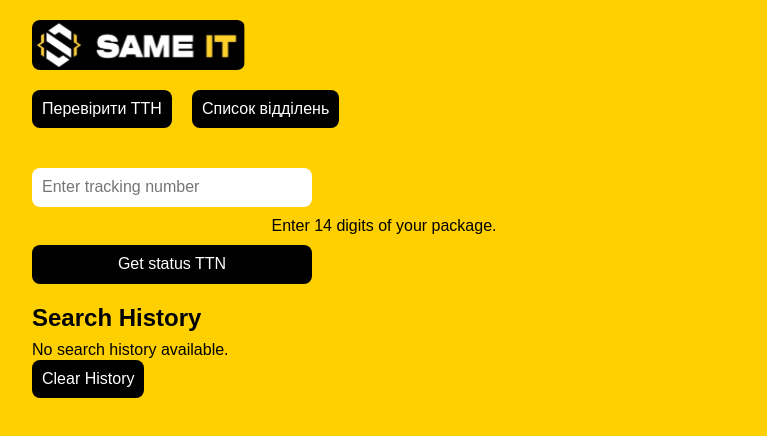
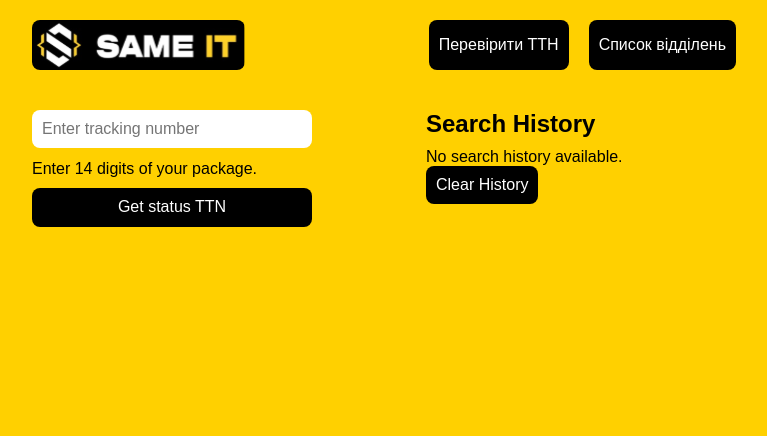
Before and after one commit to Chyharov/test-task-same-it, a React (Create React App) app: page /test-task-same-it/DepartmentsList in a window 1280 px wide. Both pictures are taken after a click on the button "Перевірити ТТН". Shown: the top 436 px of the page, without its empty margins (256-1023 px from the left). Built offline with nearby package versions, Linux system fonts and the light colour scheme.

Commit message:
ADDED: tablet and desk markup for main page

```diff
--- a/src/components/Header/Header.module.scss
+++ b/src/components/Header/Header.module.scss
@@ -1,8 +1,6 @@
 @import '../../sass/utils/mixin';
 
 .header {
-
-
 
   @include mq(tab) {
 
@@ -16,6 +14,18 @@
 .header__padding {
   padding-top: 20px;
   padding-bottom: 20px;
+
+  @include mq(tab) {
+    display: flex;
+    justify-content: space-between;
+  }
+}
+
+.logo {
+
+  @include mq(tab) {
+      height: 50px;
+    }
 }
 
 .logo__img {
--- a/src/components/NavBar/NavBar.module.scss
+++ b/src/components/NavBar/NavBar.module.scss
@@ -2,6 +2,11 @@
 
 .navBar {
     display: flex;
+
+    @include mq(desk) {
+        width: 600px;
+        justify-content: flex-start;
+    }
 }
 
 .button__nav:first-child {
--- a/src/components/SearchHistory/SearchHistory.jsx
+++ b/src/components/SearchHistory/SearchHistory.jsx
@@ -3,7 +3,7 @@ import s from './SearchHistory.module.scss'
 
 const SearchHistory = ({ history, onClearHistory, onHistoryItemClick }) => {
   return (
-    <>
+    <section className={s.section__history}>
       <h2 className={s.history__title}>Search History</h2>
       {history.length > 0 ? (
           <ul>
@@ -19,7 +19,7 @@ const SearchHistory = ({ history, onClearHistory, onHistoryItemClick }) => {
         <p>No search history available.</p>
       )}
       <button onClick={onClearHistory}>Clear History</button>
-    </>
+    </section>
   );
 };
 
--- a/src/components/SearchHistory/SearchHistory.module.scss
+++ b/src/components/SearchHistory/SearchHistory.module.scss
@@ -1,7 +1,34 @@
+@import '../../sass/utils/mixin';
+
+.section__history {
+    width: 280px;
+    display: flex;
+    flex-direction: column;
+    align-items: flex-start;
+
+    @include mq(tab) {
+        width: 310px;
+    }
+
+    @include mq(desk) {
+        width: 600px;
+    }
+
+
+}
+
 .history__title {
     margin-bottom: 10px;
+
+    @include mq(desk) {
+        margin-bottom: 20px;
+    }
 }
 
 .history__listItem {
     margin-bottom: 10px;
+
+    @include mq(desk) {
+        margin-bottom: 20px;
+    }
 }
--- a/src/components/TrackingForm/TrackingForm.jsx
+++ b/src/components/TrackingForm/TrackingForm.jsx
@@ -52,7 +52,7 @@ const TrackingForm = ({ onTrackingInfoReceived }) => {
 
   return (
     <section className={s.sectionForm}>
-      <div className='container'>
+      <div className={'container ' + s.form__container}>
       <h1 className='visually__hidden'>Nova Poshta package search</h1>
       <form className={s.formSearch} onSubmit={handleSubmit}>
         <input className={s.search__input}
--- a/src/components/TrackingForm/TrackingForm.module.scss
+++ b/src/components/TrackingForm/TrackingForm.module.scss
@@ -1,22 +1,42 @@
+@import '../../sass/utils/mixin';
+
 .sectionForm {
     padding-top: 20px;
 }
 
+.form__container {
+    @include mq(tab) {
+        display: flex;
+        justify-content: space-between;
+    }
+
+}
+
 .formSearch {
     margin-bottom: 20px;
+    max-width: 280px;
 }
 
 .search__input {
     padding: 10px;
     border-radius: 8px;
     border: none;
-    margin-bottom: 10px;
+    margin-bottom: 40px;
     min-width: 280px;
+
+    @include mq(desk) {}
 }
 
 .input__description {
+    position: absolute;
+    top: 160px;
     text-align: center;
-    margin-bottom: 10px;
+
+    @include mq(tab) {
+        text-align: start;
+    }
+
+    @include mq(desk) {}
 }
 
 .button__submit {
--- a/src/components/TrackingResults/TrackingResults.module.scss
+++ b/src/components/TrackingResults/TrackingResults.module.scss
@@ -1,3 +1,5 @@
+@import '../../sass/utils/mixin';
+
 .sectionTrackingResults {
     padding-top: 20px;
     padding-bottom: 20px;
@@ -8,6 +10,16 @@
     background-color: var(--hoverColor);
     border-radius: 8px;
     padding: 20px 10px;
+
+    @include mq(tab) {
+        position: absolute;
+        top: 270px;
+    }
+
+    @include mq(desk) {
+        max-width: 600px;
+        padding: 20px 20px;
+    }
 }
 
 .taking__listItem:not(:last-child) {
```
